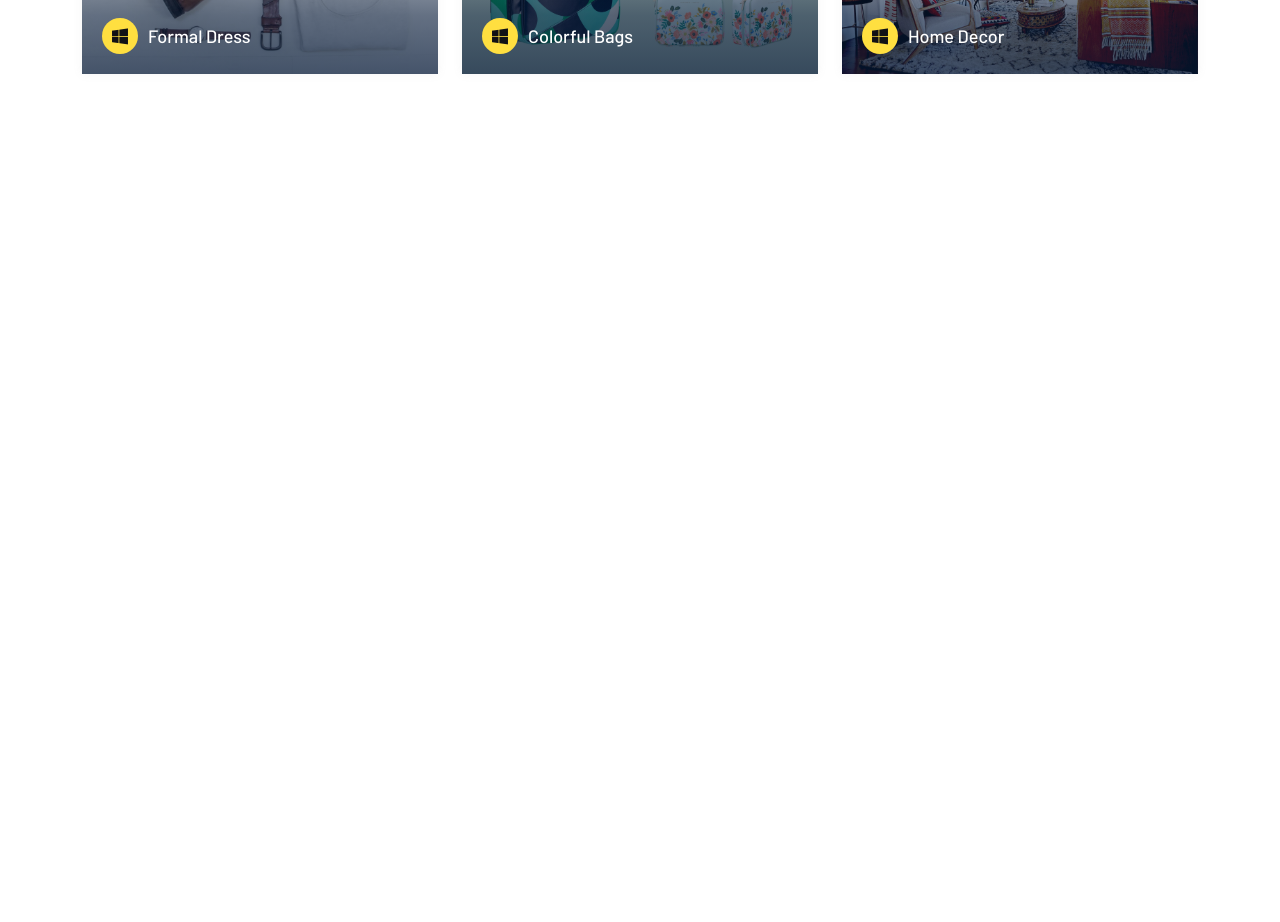
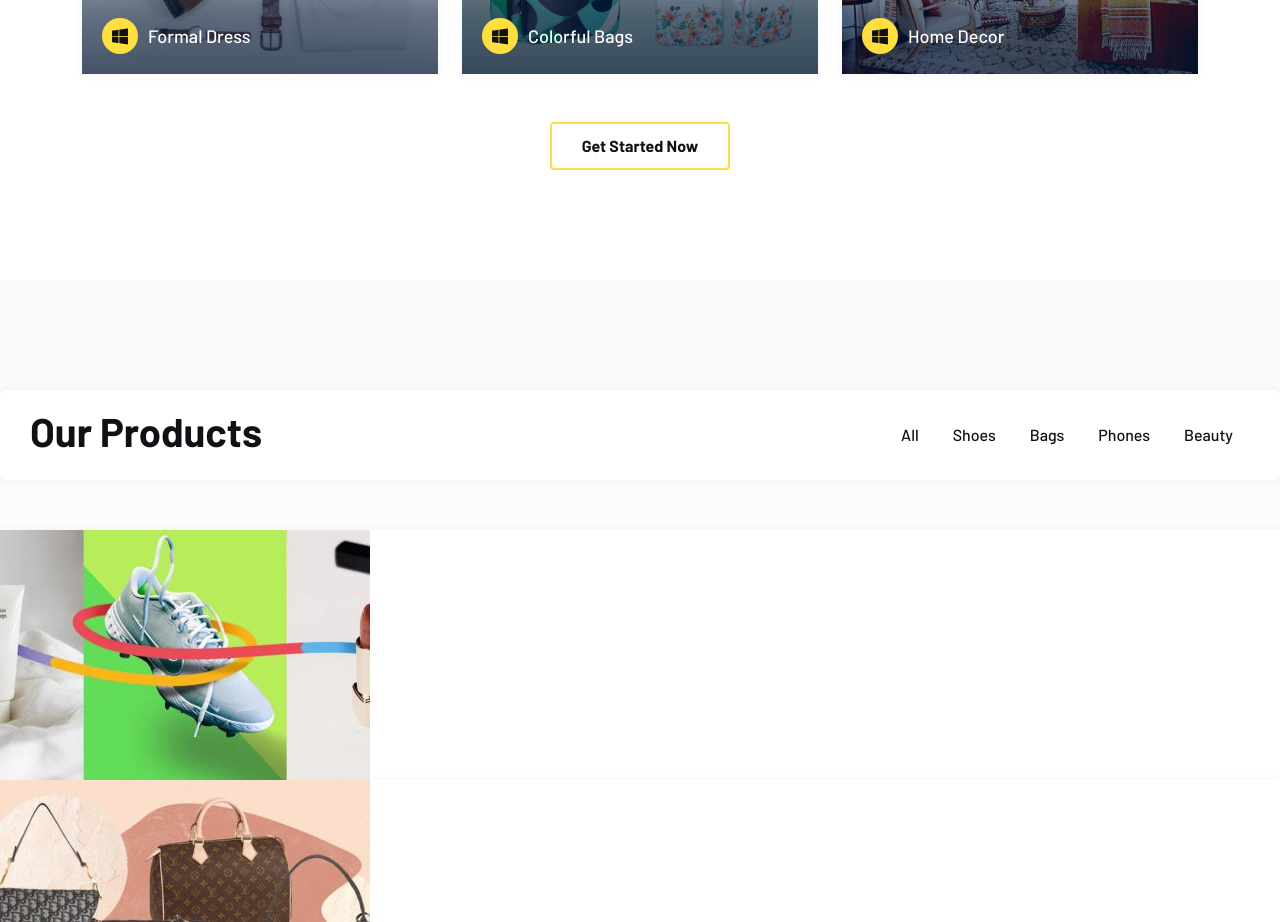
Before and after one commit to chatterjee2407/ecommerce, a React (Vite) app: page / in a window 1280 px wide. Shown: the part 1540-2462 px from the top of the page. Before the commit the page ends 1724 px from the top, so only its background shows below. Built offline with nearby package versions, Linux system fonts and the light colour scheme.

Commit message:
category section

```diff
--- /dev/null
+++ b/src/home/CategoryShowCase.jsx
@@ -0,0 +1,130 @@
+import React, { useState } from 'react'
+
+const title = "Our Products";
+
+const ProductData = [
+  {
+    imgUrl: 'src/assets/images/categoryTab/01.jpg',
+    cate: 'Shoes', title: 'Nike Premier X',
+    author: 'assets/images/course/author/01.jpg',
+    brand: 'Nike',
+     price: '$199.00',
+     id: 1,
+  }
+    ,
+    {
+      imgUrl: 'src/assets/images/categoryTab/02.jpg',
+    cate: 'Bags',
+    title: 'Asthetic Bags',
+    author: 'assets/images/course/author/02.jpg',
+    brand: 'D&J Bags',
+    price: '$199.00', id: 2,
+  },
+  {
+    imgUrl: 'src/assets/images/categoryTab/03.jpg',
+    cate: 'Phones', title: 'iPhone 12',
+    author: 'src/assets/images/categoryTab/brand/apple.png',
+     brand: 'Apple',
+      price: '$199.00',
+      id: 3,
+    },
+    {
+      imgUrl: 'src/assets/images/categoryTab/04.jpg',
+      cate: 'Bags',
+      title: 'Hiking Bag 15 Nh100',
+      author: 'assets/images/course/author/04.jpg',
+      brand: 'Gucci',
+      price: '$199.00',
+      id: 4,
+    },
+    {
+      imgUrl: 'src/assets/images/categoryTab/05.jpg',
+      cate: 'Shoes', title: 'Outdoor Sports Shoes',
+      author: 'assets/images/course/author/05.jpg',
+      brand: 'Nike',
+       price: '$199.00',
+       id: 5,
+      },
+      {
+        imgUrl: 'src/assets/images/categoryTab/06.jpg',
+        cate: 'Beauty', title: 'COSRX Snail Mucin',
+         author: 'assets/images/course/author/06.jpg',
+         brand: 'Zaara',
+         price: '$199.00',
+         id: 6,
+        },
+        {
+          imgUrl: 'src/assets/images/categoryTab/07.jpg',
+          cate: 'Bags',
+          title: 'Look Less Chanel Bag ',
+           author: 'assets/images/course/author/01.jpg',
+           brand: 'Gucci',
+           price: '$199.00',
+           id: 7,
+          },
+          {
+            imgUrl: 'src/assets/images/categoryTab/08.jpg',
+            cate: 'Shoes',
+             title: 'Casual Sneakers',
+             author: 'assets/images/course/author/02.jpg',
+             brand: 'Bata',
+             price: '$199.00',
+             id: 8,
+            },
+          ];
+
+const CatgoryShowCase = () => {
+  const [items,setItems] = useState(ProductData);
+
+  const filterItem = () => {
+
+  }
+  return (
+  <div className="course-section style-3 padding-tb">
+
+  {/**shapes */}
+        <div className="course-shape one">
+              <img src="/src/assets/images/shape-img/icon/01.png" alt=""/>
+        </div>
+        <div className="course-shape two">
+            <img src="/src/assets/images/shape-img/icon/02.png" alt=""/>
+        </div>
+
+        {/** main section  */}
+        <div className="conatainer">
+            {/**section header */}
+              <div className="section-header">
+                <h2 className = "title">{title}</h2>
+                <div className="course-filter-group">
+                  <ul className ="lab-ul">
+                                <li onClick={() => filterItem("All")}>All</li>
+                                <li onClick={() => filterItem("Shoes")}>Shoes</li>
+                                <li onClick={() => filterItem("Bags")}>Bags</li>
+                                <li onClick={() => filterItem("Phones")}>Phones</li>
+                                <li onClick={() => filterItem("Beauty")}>Beauty</li>
+                  </ul>
+                </div>
+              </div>
+
+              {/* section body*/}
+              <div className="section-wrapper">
+                <div>
+                  {
+                    items.map((product) => <div key={product.id} className="col">
+                      <div className="course-item style-4">
+                        <div className="course-inner">
+                            <div className="course-thubm">
+                                <img src={product.imgUrl} alt=""/>
+                          </div>
+                        </div>
+                      </div>
+                    </div>)
+                  }
+                </div>
+              </div>
+        </div>
+  </div>
+  );
+};
+
+export default CatgoryShowCase
--- a/src/home/Home.jsx
+++ b/src/home/Home.jsx
@@ -1,12 +1,14 @@
 import React from 'react'
 import Banner from './Banner'
 import HomeCategory from './HomeCategory';
+import CategoryShowCase from './CategoryShowCase';
 
 const Home = () => {
   return (
     <div>
       <Banner/>
       <HomeCategory/>
+      <CategoryShowCase/>
     </div>
   );
 };
--- a/src/home/HomeCategory.jsx
+++ b/src/home/HomeCategory.jsx
@@ -63,7 +63,7 @@
 
                                 {/** image */}
                                     <div className="category-thumb">
-                                        <img src={val.imgUrl} alt="" />
+                                        <img src={val.imgUrl} alt="imgcrashed" />
                                     </div>
 
                                     {/** content*/}
@@ -78,6 +78,9 @@
                         </div>))
                     }
                     </div>
+                    <div className="text-center mt-5">
+                        <Link to="/shop" className="lab-btn"><span>{btnText}</span></Link>
+                    </div>
                 </div>
             </div>
     </div>;
```
